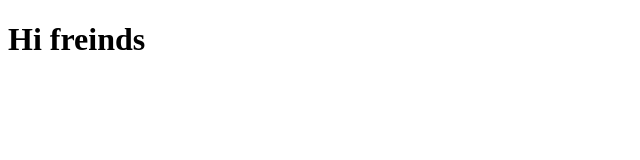
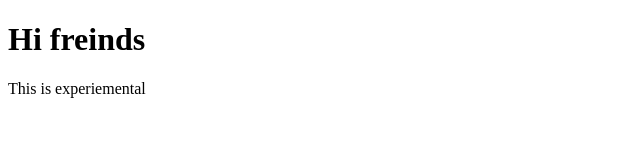
Before and after one commit to rajith0072/datewithgit-sample, a plain HTML site: page script.html in a window 1280 px wide. Shown: the whole page, without its empty margins (0-640 px from the left). Drawn offline with Linux system fonts and the light colour scheme.

Commit message:
scripted file modified

```diff
--- a/script.html
+++ b/script.html
@@ -7,5 +7,6 @@
  </head>
  <body>
   <h1>Hi freinds</h1>
+  <p>This is experiemental </p>
  </body>
  </html>
```
